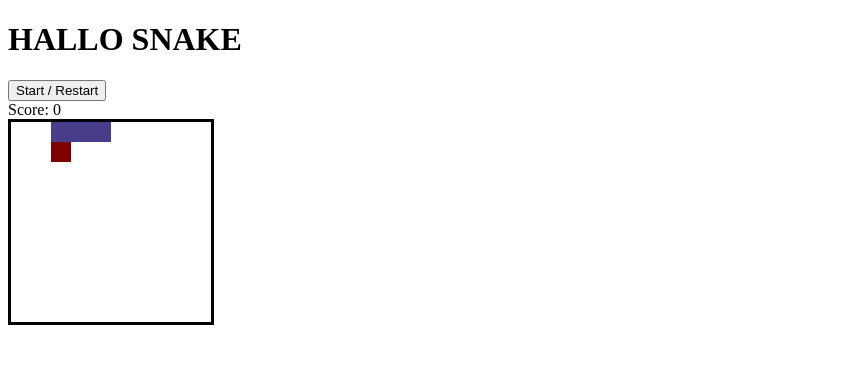
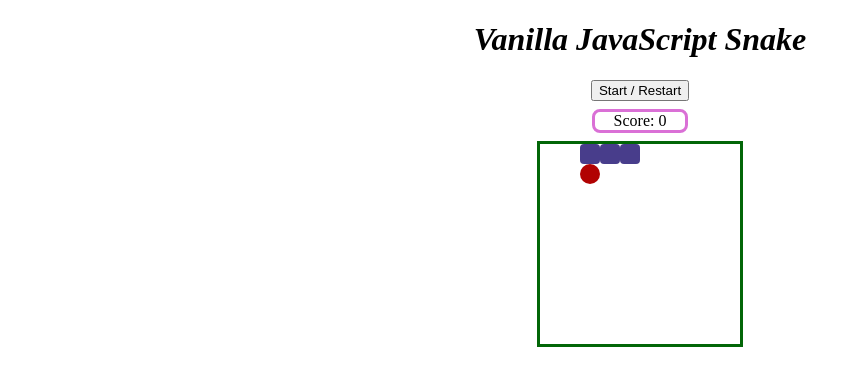
Before and after one commit to Valatulkas/Vanilla-jSnake, a plain HTML site: page index.html in a window 1280 px wide. Both pictures are taken after a click on the button "Start / Restart". Shown: the whole page, without its empty margins (0-861 px from the left). Drawn offline with Linux system fonts and the light colour scheme.

Commit message:
center and add color

```diff
--- a/app.js
+++ b/app.js
@@ -9,7 +9,7 @@ document.addEventListener('DOMContentLoaded', () => {
     let currentSnake = [2,1,0];
     let direction = 1;
     let score = 0;
-    let speed = 0.9;
+    let speed = 0.8;
     let intervalTime = 0;
     let interval = 0;
 
--- a/index.html
+++ b/index.html
@@ -7,9 +7,12 @@
         <title>SNAKE</title>
     </head>
     <body>
-        <h1>HALLO SNAKE</h1>
+        <h1>Vanilla JavaScript Snake</h1>
         <button class='start'>Start / Restart</button>
-        <div class='store'>Score: <span>0</span></div>
+        <div class='score'>
+            Score:
+            <span>0</span>
+        </div>
 
         <div class='grid'>
             <div></div>
--- a/style.css
+++ b/style.css
@@ -1,9 +1,28 @@
+body {
+    text-align: center;
+}
+
+h1 {
+    font-style: italic;
+}
 .grid {
     width: 200px;
     height: 200px;
+    margin: auto;
     display: flex;
     flex-wrap: wrap;
     border-style: solid;
+    border-color: rgb(2, 102, 7);
+}
+
+.score {
+    width: 90px;
+    margin: auto;
+    margin-top: 8px;
+    margin-bottom: 8px;
+    border-style: solid;
+    border-color: orchid;
+    border-radius: 8px;
 }
 
 .grid div {
@@ -13,8 +32,14 @@
 
 .snake {
     background-color: darkslateblue;
+    border-radius: 4px;
 }
 
 .apple {
-    background-color: maroon;
+    background-color: rgb(177, 2, 2);
+    border-radius: 50%;
 }
+
+button:hover {
+    background-color: skyblue;
+}
```
